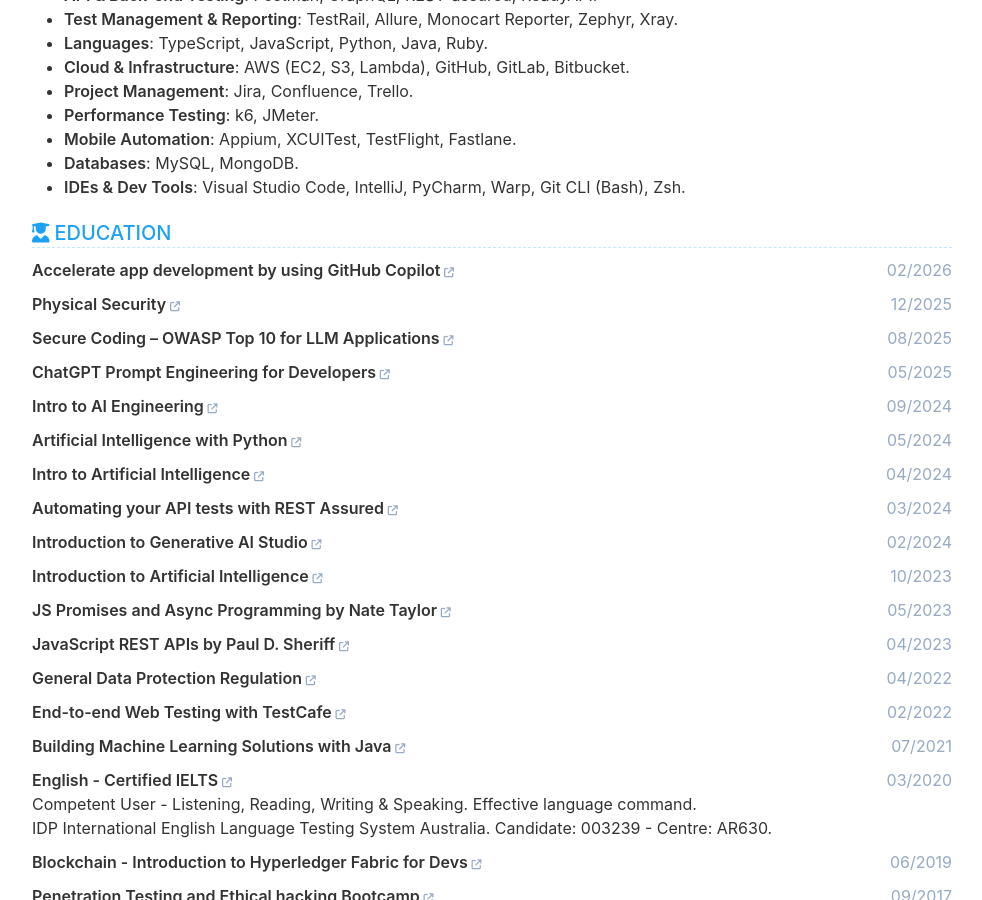
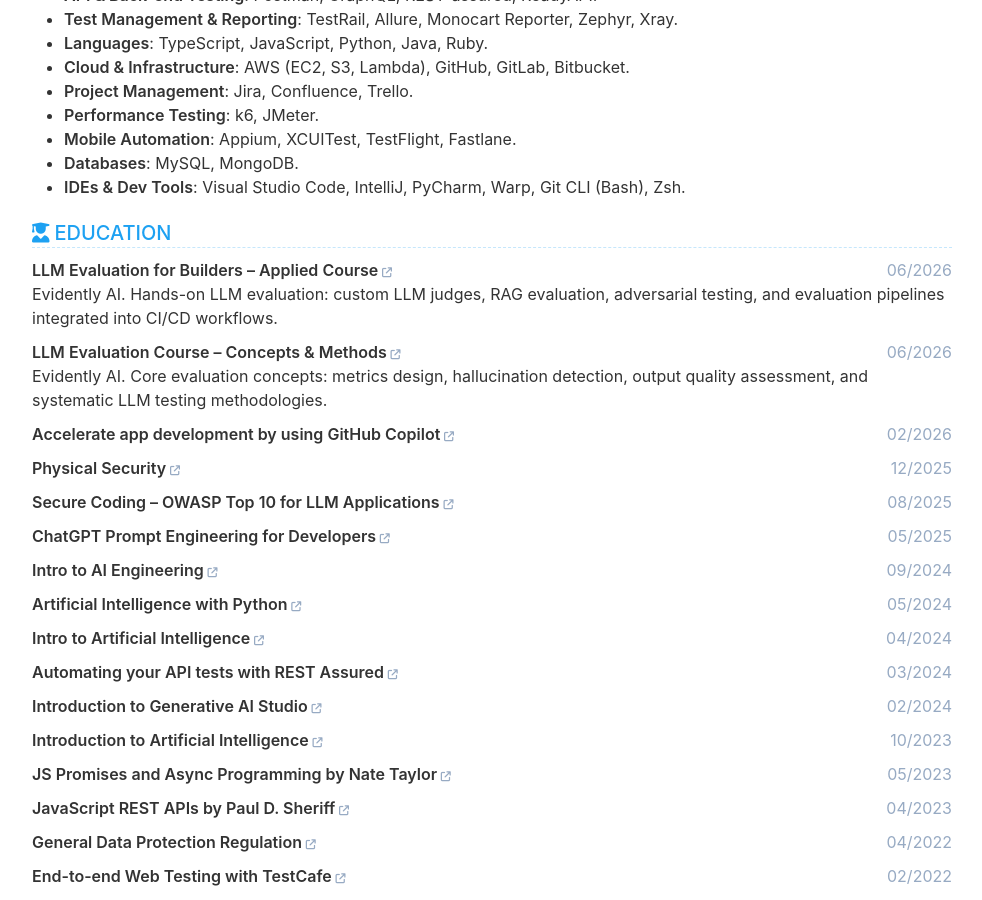
Before and after one commit to cvera08/full-resume, a Jekyll site: the page built from index.html, in a window 1280 px wide and 900 px high, scrolled down 5706 px. Shown: the whole window, without its empty margins (148-1130 px from the left). Built offline with Jekyll 4.4.1, drawn with Linux system fonts in a browser that asks for light colours.

Commit message:
feat(cv): add Evidently AI LLM evaluation courses to Education

```diff
--- a/_data/data.yml
+++ b/_data/data.yml
@@ -308,6 +308,22 @@ education:
   description: |
 
   items:
+    - institution: LLM Evaluation for Builders – Applied Course
+      link: 'https://www.evidentlyai.com/llm-evaluation-course-practice'
+      date: 06/2026
+      major:
+      degree:
+      description: |
+        Evidently AI. Hands-on LLM evaluation: custom LLM judges, RAG evaluation, adversarial testing, and evaluation pipelines integrated into CI/CD workflows.
+
+    - institution: LLM Evaluation Course – Concepts & Methods
+      link: 'https://www.evidentlyai.com/llm-evaluations-course'
+      date: 06/2026
+      major:
+      degree:
+      description: |
+        Evidently AI. Core evaluation concepts: metrics design, hallucination detection, output quality assessment, and systematic LLM testing methodologies.
+
     - institution: Accelerate app development by using GitHub Copilot
       link: 'https://learn.microsoft.com/en-us/users/carlosvera-6847/achievements/ypgsb5lr'
       date: 02/2026
```
